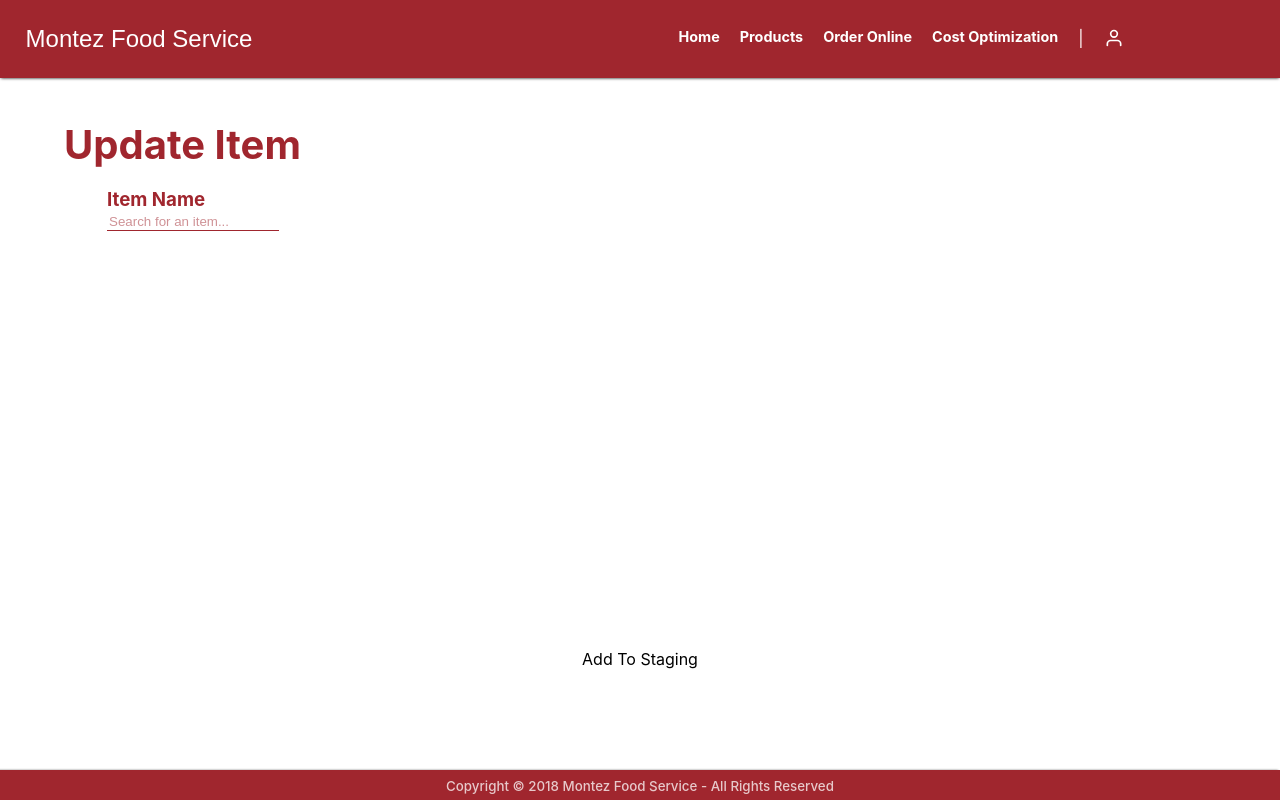
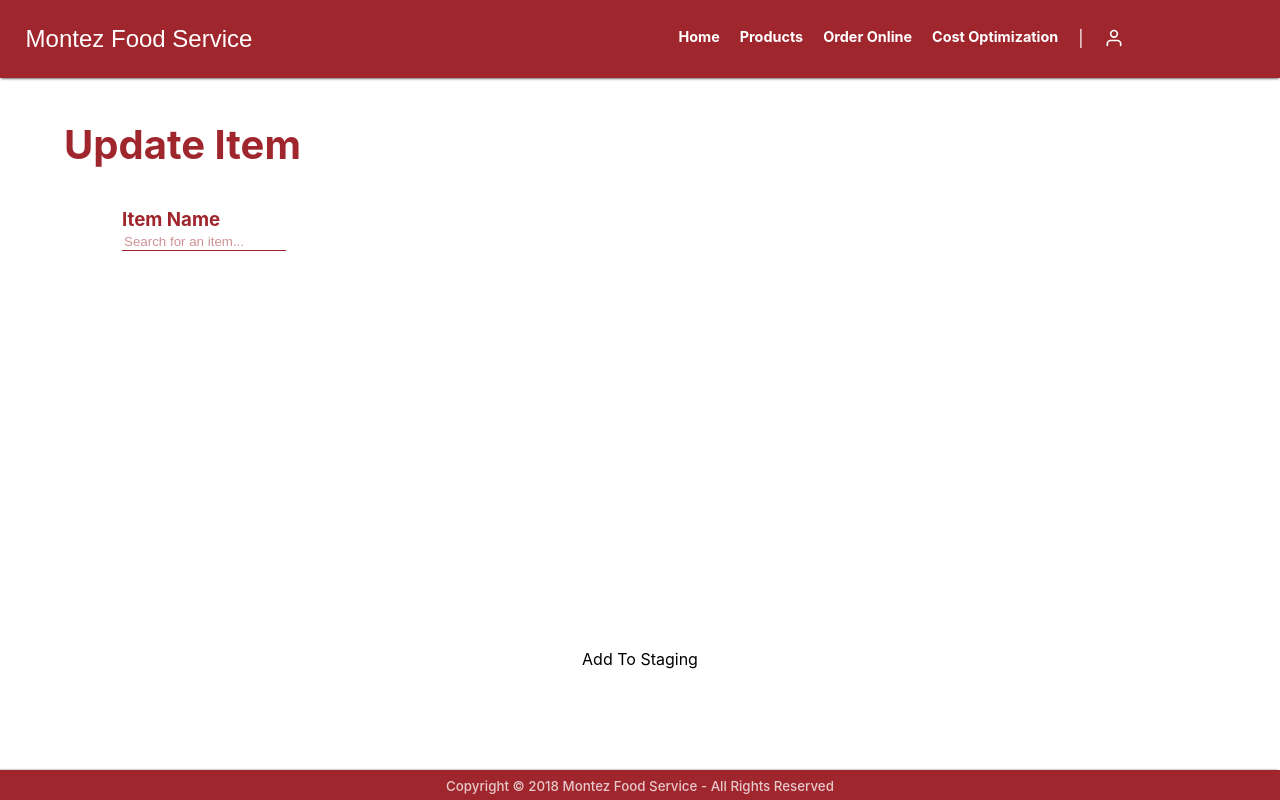
Before and after one commit to jgarcia4444/montez-food-service-web, a React (Create React App) app: page /users/admin/update-item in a window 1280 px wide. Built offline with nearby package versions, Linux system fonts and the light colour scheme.

Commit message:
Fixed the layout of the item finder on the update item page.

```diff
--- a/src/components/OrderForm/ItemFinder/index.js
+++ b/src/components/OrderForm/ItemFinder/index.js
@@ -5,7 +5,7 @@ import { FiChevronDown } from 'react-icons/fi';
 
 import Suggestion from './Suggestion';
 
-const ItemFinder = ({itemFinderTextChange, itemText, order }) => {
+const ItemFinder = ({itemFinderTextChange, itemText, order, customStyle }) => {
 
     const {suggestions, fetchSuggestionsError} = order;
 
@@ -24,7 +24,7 @@ const ItemFinder = ({itemFinderTextChange, itemText, order }) => {
     },[suggestions])
 
     return (
-        <div className="item-finder-container">
+        <div className={`item-finder-container ${customStyle}`}>
             {fetchSuggestionsError !== "" &&
                 <p className="error">{fetchSuggestionsError}</p>
             }
--- a/src/components/UpdateItems/Forms/UpdateItemForm/index.js
+++ b/src/components/UpdateItems/Forms/UpdateItemForm/index.js
@@ -61,16 +61,18 @@ const UpdateItemForm = ({clearSelectedSuggestion, fetchSuggestions, clearSuggest
         setUpdateItemText(inputText);
     }
 
-    // useEffect(() => {
-
-    // })
+    useEffect(() => {
+        if (selectedSuggestion.description !== "") {
+            setUpdateItemText(selectedSuggestion.description);
+        }
+    },[selectedSuggestion])
 
     return (
         <div className="update-item-form">
             <div className="row row-1">
-                {/* <div className="half-column find-item-container"> */}
+                <div className="half-column find-item-container">
                     <ItemFinder customStyle={"update-item-item-finder"} itemFinderTextChange={handleItemFinderTextChange} itemText={updateItemText} />
-                {/* </div> */}
+                </div>
                 <div className="half-column item-price-container">
                     {selectedSuggestion.price !== "" &&
                         renderPrice()
--- a/src/styles/components/ItemFinder.css
+++ b/src/styles/components/ItemFinder.css
@@ -76,6 +76,10 @@
     justify-content: center;
 }
 
+.update-item-item-finder {
+    width: 100%;
+}
+
 @keyframes FadeIn {
     0% {
         opacity: 0.0;
```
